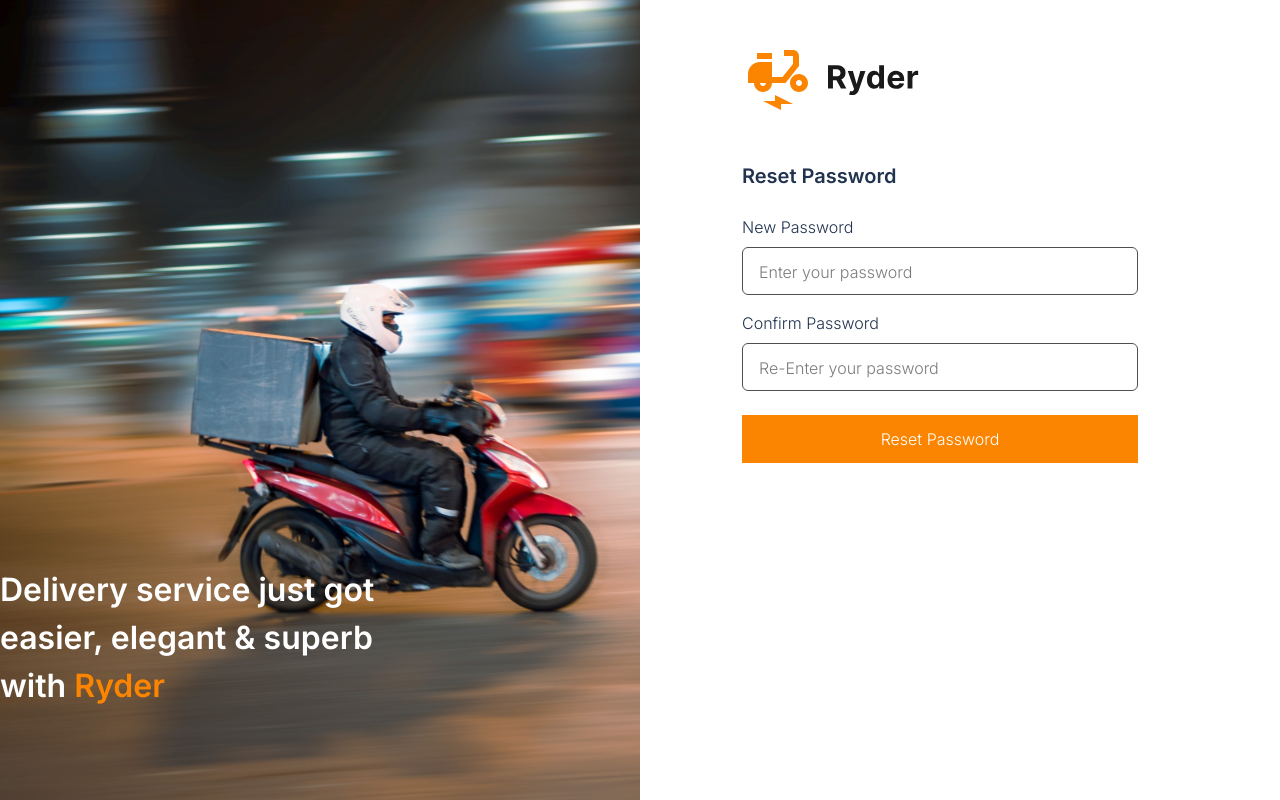
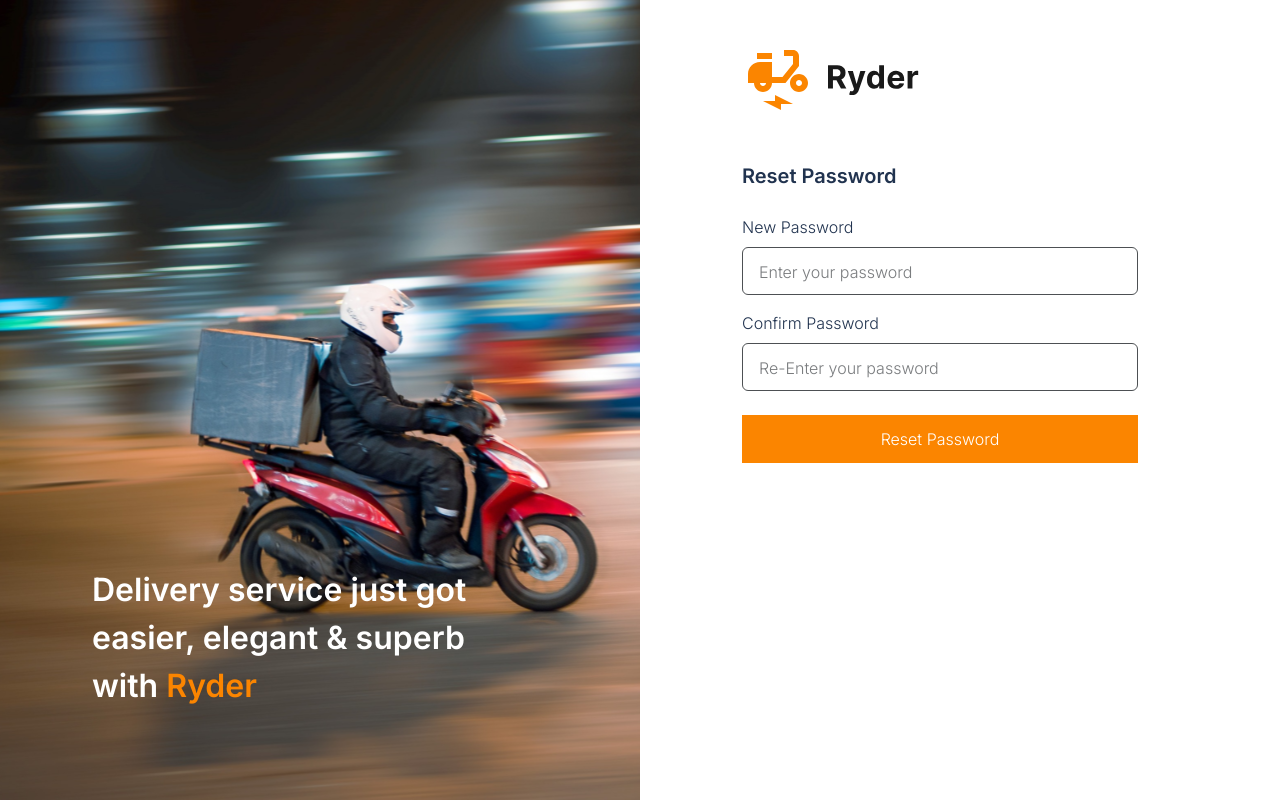
Before and after one commit to J-aimz/Ryder_Frontend_, a React (Create React App) app in the folder ryder/: page /reset-password in a window 1280 px wide. Built offline with nearby package versions, Linux system fonts and the light colour scheme.

Commit message:
Update resetPassword.jsx

```diff
--- a/ryder/src/components/passwordresets/resetPassword.jsx
+++ b/ryder/src/components/passwordresets/resetPassword.jsx
@@ -51,7 +51,9 @@ const ResetPassword = () => {
             height: "100vh",
             display: "flex",
             flexDirection: "column",
-            justifyContent: "flex-end"
+            justifyContent: "flex-end",
+            alignItems: "center",
+            position: "relative"
           }}
         >
           <div style={h1Style}>
```
